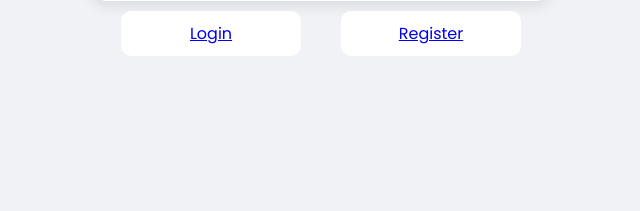
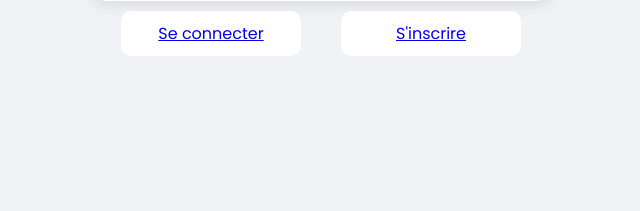
Before and after one commit to ToavinaJr/userManager, a PHP site: page /login.php in a window 1280 px wide. Shown: the part 559-770 px from the top of the page, without its empty margins (319-959 px from the left). Run offline with PHP 8.4, Linux system fonts and the light colour scheme.

Commit message:
modif login et register

```diff
--- a/forgot_password.php
+++ b/forgot_password.php
@@ -161,8 +161,8 @@ if ($_SERVER['REQUEST_METHOD'] === 'POST') {
 </div>
 <div class="container">
     <nav>
-        <a href="login.php"><button>Login</button></a>
-        <a href="register.php"><button>Register</button></a>
+        <a href="login.php"><button>Se connecter</button></a>
+        <a href="register.php"><button>S'inscrire</button></a>
     </nav>
 </div>
 </body>
--- a/index.php
+++ b/index.php
@@ -71,8 +71,8 @@
 
 <body>
     <nav>
-        <a href="login.php">Login</a>
-        <a href="register.php">Register</a>
+        <a href="login.php">Se connecter</a>
+        <a href="register.php">S'inscrire</a>
     </nav>
 
     <div class="welcome">
--- a/login.php
+++ b/login.php
@@ -178,8 +178,8 @@ if ($_SERVER['REQUEST_METHOD'] === 'POST') {
         </div>
     </form>
     <nav>
-        <a href="login.php">Login</a>
-        <a href="register.php">Register</a>
+        <a href="login.php">Se connecter</a>
+        <a href="register.php">S'inscrire</a>
     </nav>
 </body>
 
```
